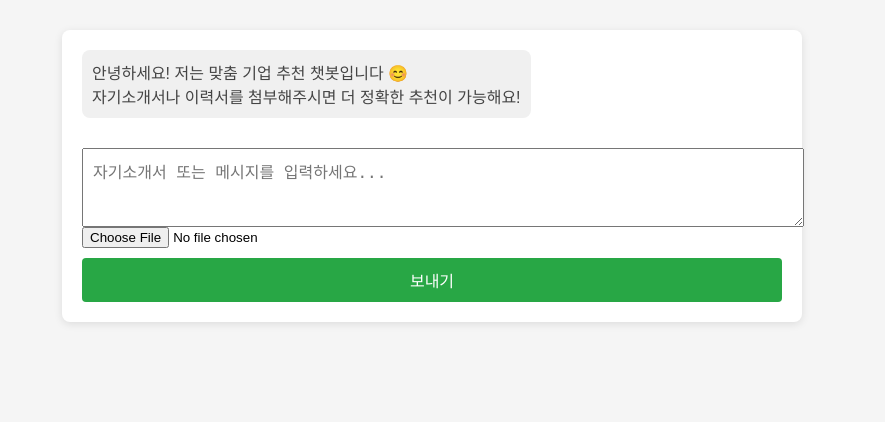
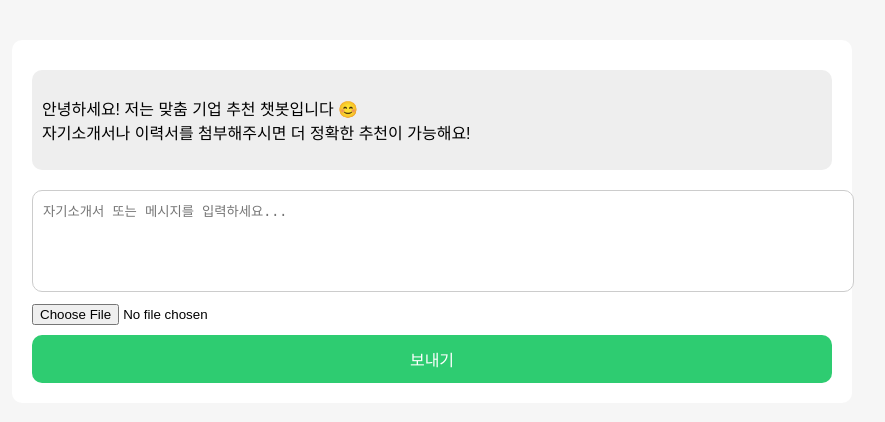
Before and after one commit to ITEAA/ChatEM.gpt, a Flask app: page / in a window 1280 px wide. Shown: the top 422 px of the page, without its empty margins (208-1093 px from the left). Run offline with Flask 3, Linux system fonts and the light colour scheme.

Commit message:
Update index.html

```diff
--- a/templates/index.html
+++ b/templates/index.html
@@ -2,68 +2,73 @@
 <html lang="ko">
 <head>
   <meta charset="UTF-8" />
-  <meta name="viewport" content="width=device-width, initial-scale=1.0"/>
   <title>ChatEM</title>
   <style>
     body {
-      font-family: Arial, sans-serif;
-      background: #f5f5f5;
-      margin: 0;
-      padding: 0;
+      font-family: sans-serif;
+      background-color: #f6f6f6;
     }
-    #chatbox {
-      max-width: 700px;
-      margin: 30px auto;
-      background: #fff;
+
+    #chatBox {
+      width: 90%;
+      max-width: 800px;
+      margin: 40px auto;
+      background-color: white;
       padding: 20px;
-      border-radius: 8px;
-      box-shadow: 0 2px 8px rgba(0,0,0,0.1);
+      border-radius: 10px;
     }
+
     .message {
-      margin-bottom: 10px;
+      padding: 10px;
+      margin: 10px 0;
+      border-radius: 10px;
     }
+
     .user {
       text-align: right;
-      color: #333;
+      background-color: #e0f7fa;
     }
+
     .bot {
       text-align: left;
-      color: #444;
-      background: #f0f0f0;
-      padding: 10px;
-      border-radius: 8px;
-      display: inline-block;
-      max-width: 90%;
+      background-color: #eeeeee;
     }
+
     #inputArea {
-      display: flex;
-      flex-direction: column;
       margin-top: 20px;
     }
+
     #userInput {
       width: 100%;
+      height: 80px;
       padding: 10px;
-      font-size: 16px;
-      resize: vertical;
+      border-radius: 10px;
+      border: 1px solid #ccc;
+      resize: none;
     }
+
     #sendBtn {
+      background-color: #2ecc71;
+      color: white;
+      padding: 12px 20px;
+      border: none;
+      border-radius: 10px;
       margin-top: 10px;
-      padding: 10px;
-      background: #28a745;
-      color: white;
-      border: none;
+      width: 100%;
       font-size: 16px;
       cursor: pointer;
-      border-radius: 4px;
     }
-    #sendBtn:hover {
-      background: #218838;
+
+    #fileInput {
+      margin-top: 8px;
     }
   </style>
 </head>
 <body>
-  <div id="chatbox">
-    <div class="bot message">안녕하세요! 저는 맞춤 기업 추천 챗봇입니다 😊<br>자기소개서나 이력서를 첨부해주시면 더 정확한 추천이 가능해요!</div>
+  <div id="chatBox">
+    <div class="message bot">
+      <p>안녕하세요! 저는 맞춤 기업 추천 챗봇입니다 😊<br>자기소개서나 이력서를 첨부해주시면 더 정확한 추천이 가능해요!</p>
+    </div>
 
     <div id="chatLog"></div>
 
@@ -77,53 +82,51 @@
   <script>
     const chatLog = document.getElementById("chatLog");
     const userInput = document.getElementById("userInput");
-    const sendBtn = document.getElementById("sendBtn");
     const fileInput = document.getElementById("fileInput");
 
-    userInput.addEventListener("keydown", function (event) {
+    userInput.addEventListener("keydown", function(event) {
       if (event.key === "Enter" && !event.shiftKey) {
         event.preventDefault();
-        sendBtn.click();
+        sendMessage();
       }
     });
 
-    function appendMessage(sender, text) {
-      const div = document.createElement("div");
-      div.className = sender + " message";
-      div.innerText = text;
-      chatLog.appendChild(div);
+    function appendMessage(text, sender) {
+      const message = document.createElement("div");
+      message.className = `message ${sender}`;
+      message.innerHTML = `<p>${text.replace(/\n/g, "<br>")}</p>`;
+      chatLog.appendChild(message);
       chatLog.scrollTop = chatLog.scrollHeight;
     }
 
-    async function sendMessage() {
+    function sendMessage() {
       const message = userInput.value.trim();
-      const file = fileInput.files[0];
-
-      if (!message && !file) return;
+      if (!message && !fileInput.files.length) return;
 
       if (message) {
-        appendMessage("user", message);
-        userInput.value = "";
+        appendMessage(message, "user");
       }
 
       const formData = new FormData();
       formData.append("message", message);
-      if (file) {
-        formData.append("file", file);
-        fileInput.value = "";
+      if (fileInput.files.length > 0) {
+        formData.append("file", fileInput.files[0]);
       }
 
-      try {
-        const response = await fetch("/chat", {
-          method: "POST",
-          body: formData
+      fetch("/chat", {
+        method: "POST",
+        body: formData
+      })
+        .then(response => response.json())
+        .then(data => {
+          appendMessage(data.reply, "bot");
+          userInput.value = "";
+          fileInput.value = "";
+        })
+        .catch(error => {
+          appendMessage("⚠️ 서버 응답 오류가 발생했습니다.", "bot");
+          console.error("❌ 오류:", error);
         });
-        const data = await response.json();
-        appendMessage("bot", data.reply);
-      } catch (err) {
-        appendMessage("bot", "⚠️ 서버 응답 오류가 발생했습니다.");
-        console.error(err);
-      }
     }
   </script>
 </body>
```
